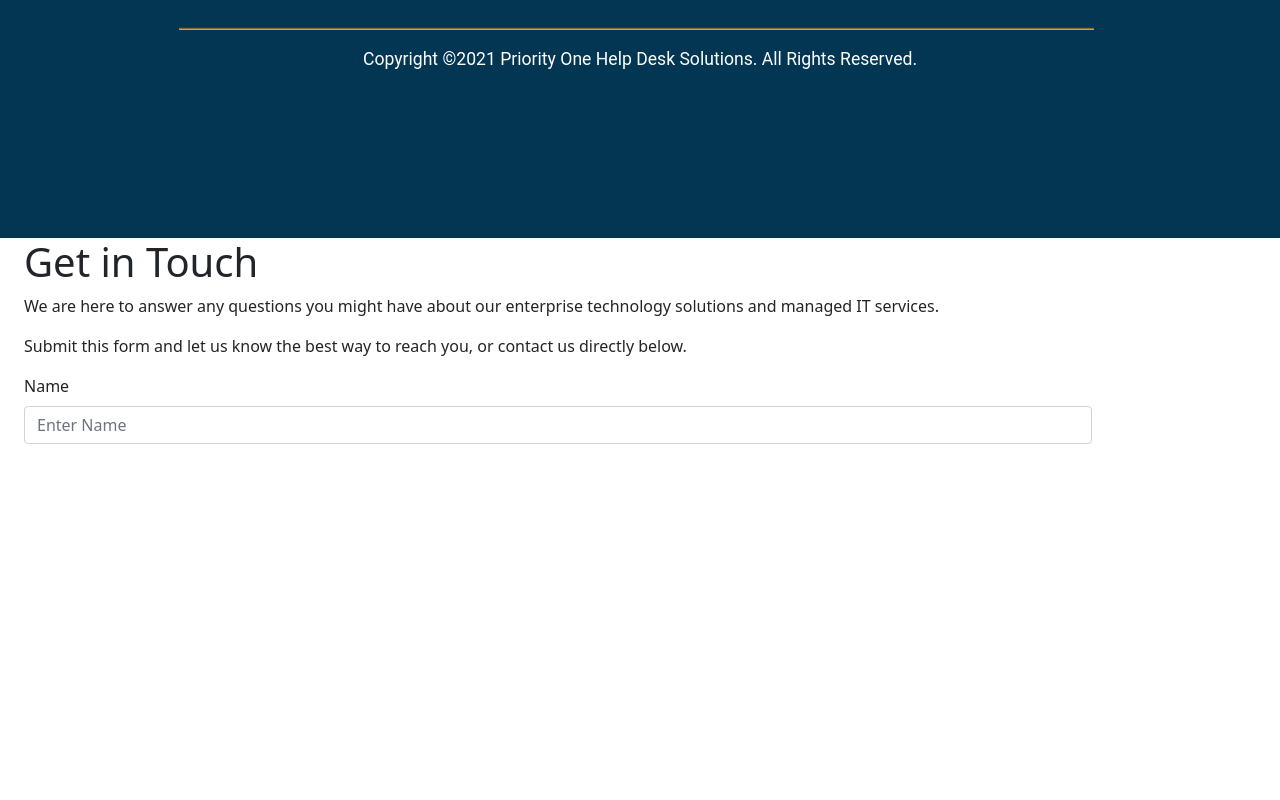
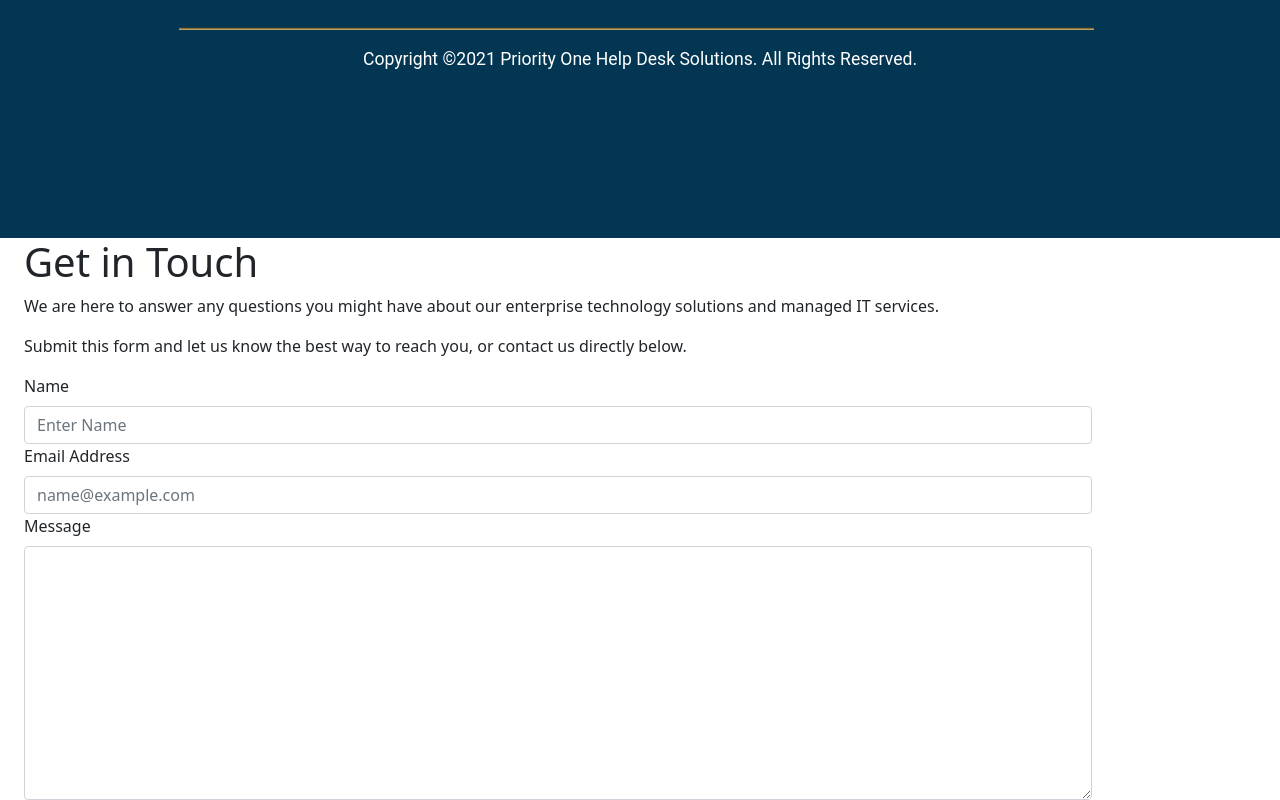
Before and after one commit to cwilso88/priorityOne, a React (Create React App) app: page / in a window 1280 px wide. Shown: the part 7033-7833 px from the top of the page. Before the commit the page ends 7477 px from the top, so only its background shows below. Built offline with nearby package versions, Linux system fonts and the light colour scheme.

Commit message:
Set up form name,email,message

```diff
--- a/src/components/ContactUs.js
+++ b/src/components/ContactUs.js
@@ -13,9 +13,17 @@ class ContactUs extends React.Component {
                     <p>Submit this form and let us know the best way to reach you, or contact us directly below.</p>
                 </article>
                 <Form className="column">
-                    <Form.Group controlId="formName">
+                    <Form.Group controlId="form.Name">
                         <Form.Label>Name</Form.Label>
                         <Form.Control type="text" placeholder="Enter Name" />
+                    </Form.Group>
+                    <Form.Group controlId="form.Email">
+                        <Form.Label>Email Address</Form.Label>
+                        <Form.Control type="email" placeholder="name@example.com" />
+                    </Form.Group>
+                    <Form.Group controlId="form.Textarea">
+                        <Form.Label>Message</Form.Label>
+                        <Form.Control as="textarea" rows={10} />
                     </Form.Group>
                 </Form>
             </Container>
```
